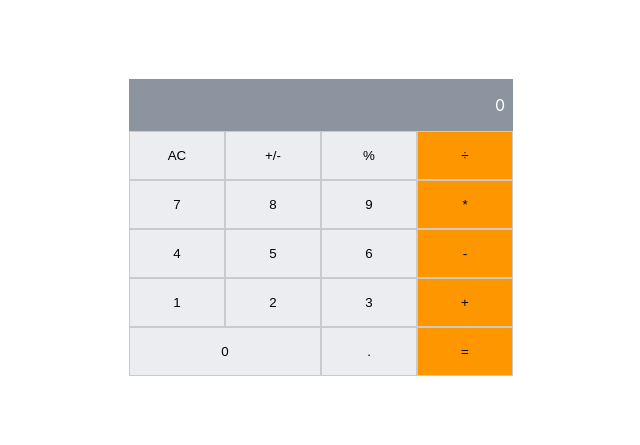
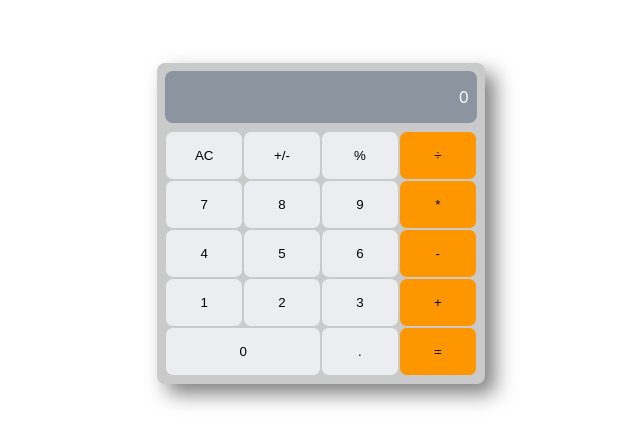
Before and after one commit to MattGomb/Math-magicians, a React (Create React App) app: page / in a window 1280 px wide. Shown: the part 177-622 px from the top of the page, without its empty margins (319-959 px from the left). Built offline with nearby package versions, Linux system fonts and the light colour scheme.

Commit message:
Fix styling to middle and proper size

```diff
--- a/src/index.css
+++ b/src/index.css
@@ -1,5 +1,5 @@
 * {
-  margin: 0;
+  margin: auto;
   padding: 0;
   box-sizing: border-box;
 }
@@ -20,6 +20,10 @@ body {
     sans-serif;
   -webkit-font-smoothing: antialiased;
   -moz-osx-font-smoothing: grayscale;
+  height: 100vh;
+  display: flex;
+  align-items: center;
+  justify-content: center;
 }
 
 code {
@@ -32,19 +36,14 @@ code {
     monospace;
 }
 
-#root {
-  display: flex;
-  justify-content: center;
-  margin-top: 20%;
-}
+.calculator-container {
 
-.calculator-container {
-  display: flex;
-  flex-direction: row;
-  justify-content: center;
   width: 90%;
   flex-wrap: wrap;
   background-color: rgb(202, 202, 202);
+  box-shadow: 10px 10px 20px 0px rgba(0, 0, 0, 0.5);
+  border-radius: 0.5rem;
+  padding: 0.5rem;
 }
 
 .result {
@@ -53,6 +52,8 @@ code {
   padding: 1rem 0.5rem;
   background-color: #8c959f;
   color: white;
+  border-radius: 0.5rem;
+  margin-bottom: 0.5rem;
 }
 
 button {
@@ -61,6 +62,7 @@ button {
   background: transparent;
   border: 1px solid rgb(202, 202, 202);
   background-color: #ebedf0;
+  border-radius: 0.5rem;
 }
 
 button:hover {
@@ -93,12 +95,12 @@ button:active {
 
 @media screen and (min-width: 1280px) {
   .calculator-container {
-    width: 30%;
+    width: 40%;
   }
 }
 
 @media screen and (min-width: 1600px) {
   .calculator-container {
-    width: 20%;
+    width: 40%;
   }
 }
```
